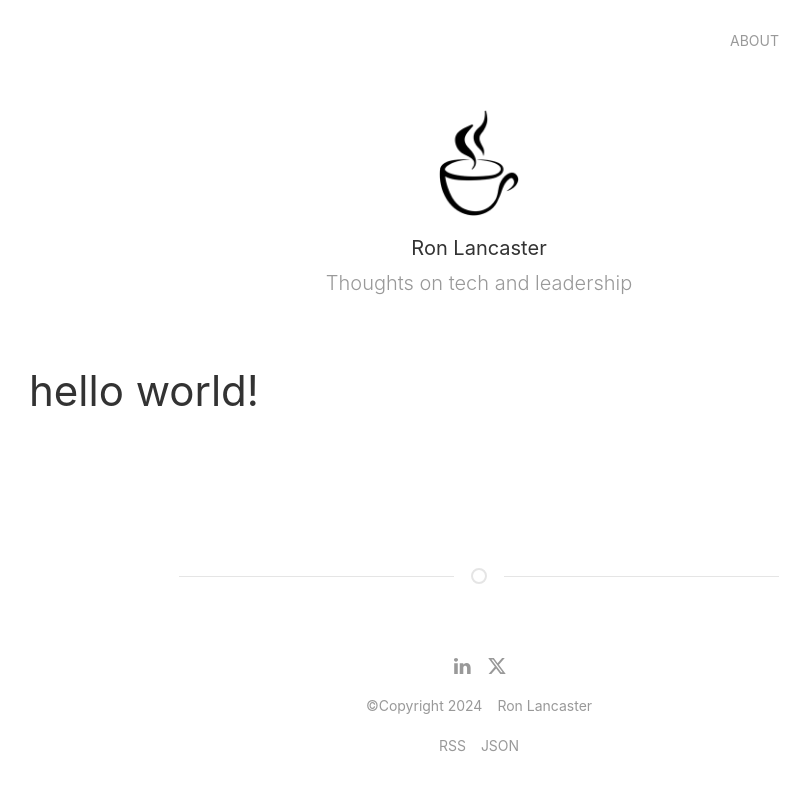
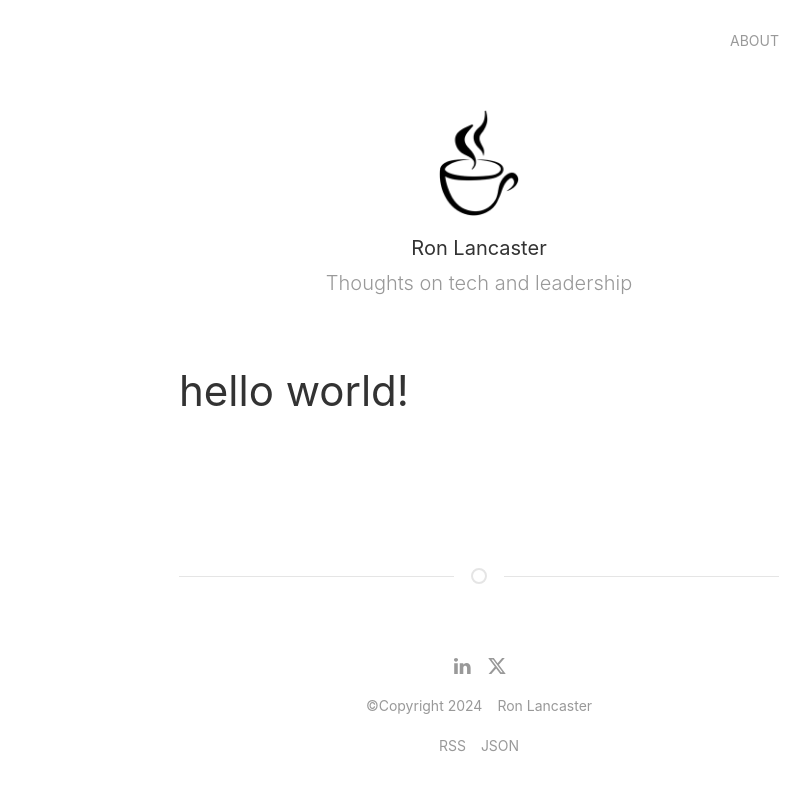
Before and after one commit to nyvyn/nyvyn.github.io, a Jekyll site: the page built from index.md, in a window 1280 px wide. Shown: the top 791 px of the page, without its empty margins (161-971 px from the left). Built offline with Jekyll 4.4.1, drawn with Linux system fonts in a browser that asks for light colours.

Commit message:
Update container size in default layout
This commit changes the CSS class defining the container size in the default layout. It was updated from "uk-container-small" to "uk-container-xsmall", providing a tighter content arrangement.

```diff
--- a/_layouts/default.html
+++ b/_layouts/default.html
@@ -9,7 +9,7 @@
 
     <main>
         <div class="uk-section uk-section-small uk-section-default">
-            <div class="uk-container uk-container-small">
+            <div class="uk-container uk-container-xsmall">
                 {{ content }}
             </div>
         </div>
```
